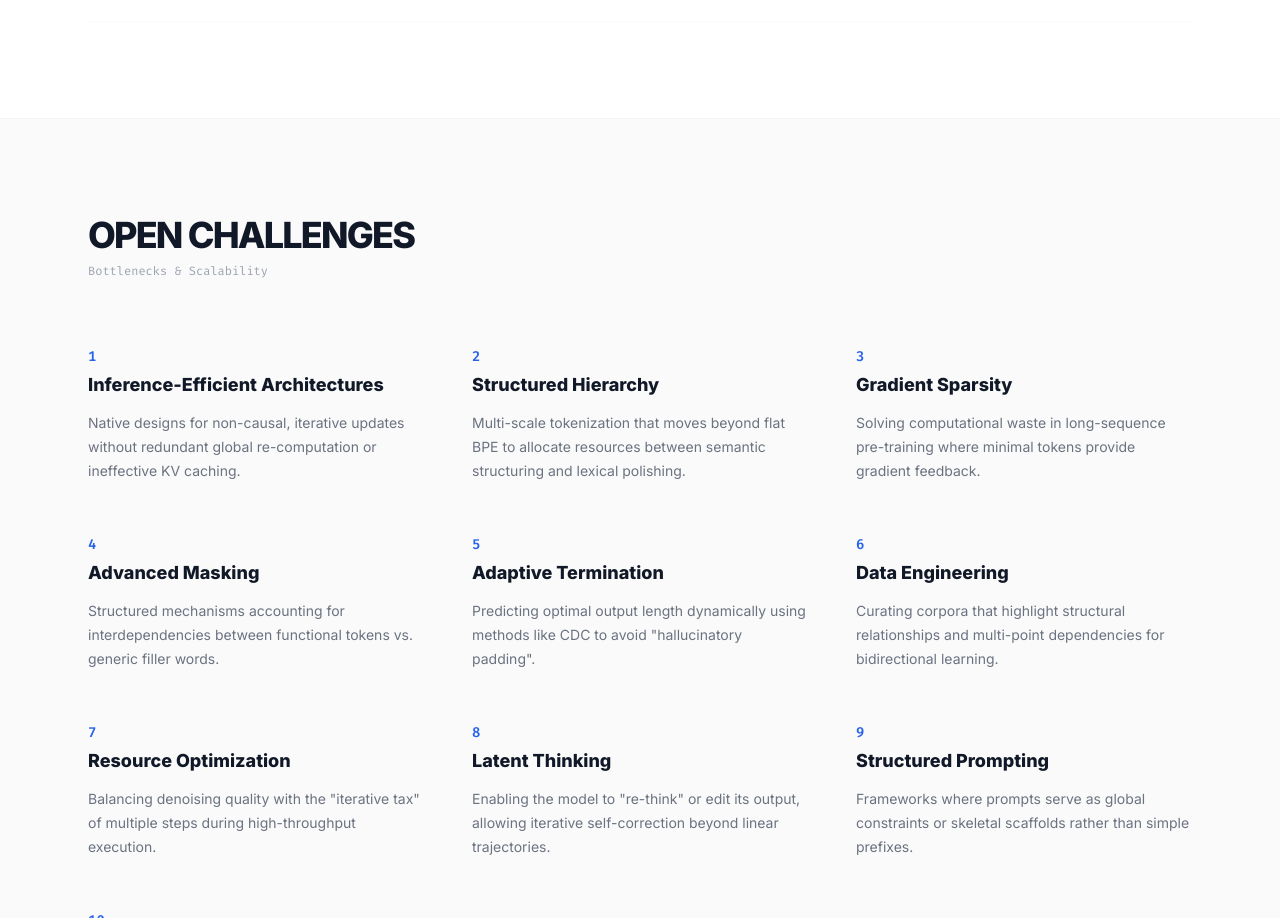
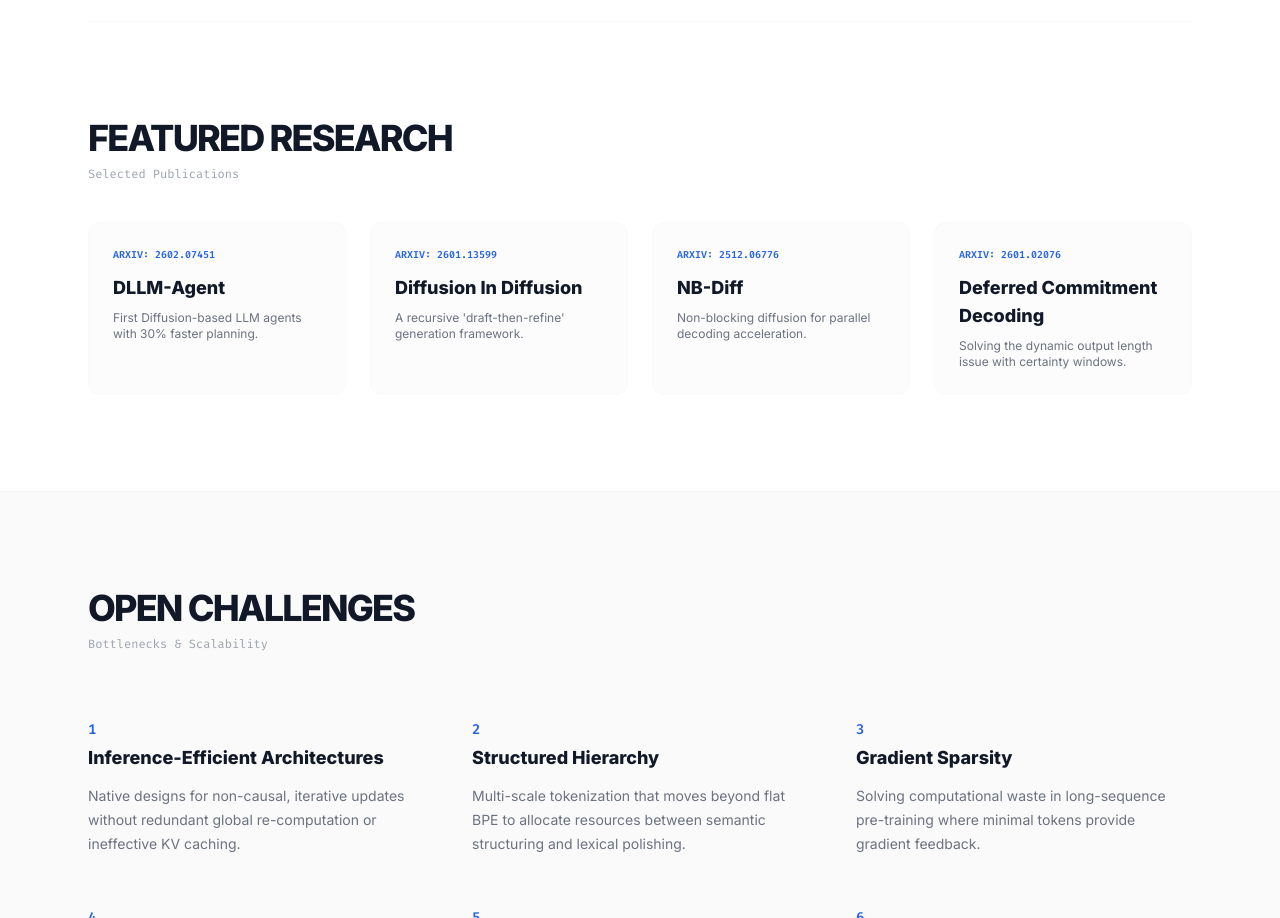
Before and after one commit to noah-dllm/noah-dllm.github.io, a plain HTML site: page index.html in a window 1280 px wide. Shown: the part 1066-1984 px from the top of the page. Drawn offline with nearby package versions, Linux system fonts and the light colour scheme; some packages are replaced by stand-ins of ours; a script that the page names is missing.

Commit message:
Add Featured Research section to index.html

```diff
--- a/index.html
+++ b/index.html
@@ -72,7 +72,40 @@
                 </p>
             </div>
         </div>
-    </section>
+
+        <div class="mt-24">
+            <div class="mb-10">
+                <h2 class="text-4xl font-black tracking-tighter uppercase">Featured Research</h2>
+                <p class="text-gray-400 mono text-xs mt-2">Selected Publications</p>
+            </div>
+
+            <div class="grid grid-cols-1 md:grid-cols-2 lg:grid-cols-4 gap-6">
+                <a href="https://arxiv.org/abs/2602.07451" target="_blank" class="group block p-6 rounded-xl border border-gray-50 bg-gray-50/50 hover:bg-white hover:border-blue-200 transition-all duration-300 hover:shadow-lg hover:shadow-blue-50">
+                    <div class="mono text-[10px] text-blue-600 font-bold mb-3">ARXIV: 2602.07451</div>
+                    <h4 class="font-bold text-lg group-hover:text-blue-600 transition-colors mb-2">DLLM-Agent</h4>
+                    <p class="text-xs text-gray-500 line-clamp-2">First Diffusion-based LLM agents with 30% faster planning.</p>
+                </a>
+
+                <a href="https://arxiv.org/abs/2601.13599" target="_blank" class="group block p-6 rounded-xl border border-gray-50 bg-gray-50/50 hover:bg-white hover:border-blue-200 transition-all duration-300 hover:shadow-lg hover:shadow-blue-50">
+                    <div class="mono text-[10px] text-blue-600 font-bold mb-3">ARXIV: 2601.13599</div>
+                    <h4 class="font-bold text-lg group-hover:text-blue-600 transition-colors mb-2">Diffusion In Diffusion</h4>
+                    <p class="text-xs text-gray-500 line-clamp-2">A recursive 'draft-then-refine' generation framework.</p>
+                </a>
+
+                <a href="https://arxiv.org/abs/2512.06776" target="_blank" class="group block p-6 rounded-xl border border-gray-50 bg-gray-50/50 hover:bg-white hover:border-blue-200 transition-all duration-300 hover:shadow-lg hover:shadow-blue-50">
+                    <div class="mono text-[10px] text-blue-600 font-bold mb-3">ARXIV: 2512.06776</div>
+                    <h4 class="font-bold text-lg group-hover:text-blue-600 transition-colors mb-2">NB-Diff</h4>
+                    <p class="text-xs text-gray-500 line-clamp-2">Non-blocking diffusion for parallel decoding acceleration.</p>
+                </a>
+
+                <a href="https://arxiv.org/abs/2601.02076" target="_blank" class="group block p-6 rounded-xl border border-gray-50 bg-gray-50/50 hover:bg-white hover:border-blue-200 transition-all duration-300 hover:shadow-lg hover:shadow-blue-50">
+                    <div class="mono text-[10px] text-blue-600 font-bold mb-3">ARXIV: 2601.02076</div>
+                    <h4 class="font-bold text-lg group-hover:text-blue-600 transition-colors mb-2">Deferred Commitment Decoding</h4>
+                    <p class="text-xs text-gray-500 line-clamp-2">Solving the dynamic output length issue with certainty windows.</p>
+                </a>
+            </div>
+        </div>
+        </section>
 
     <section class="border-t border-subtle bg-[#fafafa]">
         <div class="max-w-6xl mx-auto px-6 py-24">
```
